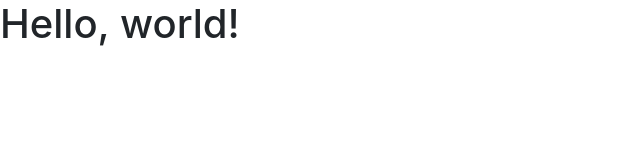
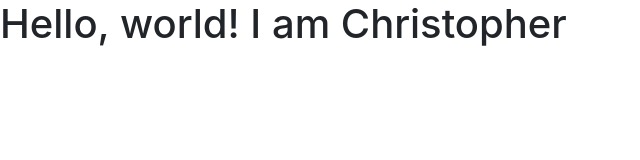
Before and after one commit to Swann75/github-flow, a plain HTML site: page index.html in a window 1280 px wide. Shown: the whole page, without its empty margins (0-640 px from the left). Drawn offline with nearby package versions, Linux system fonts and the light colour scheme.

Commit message:
Add name on message

```diff
--- a/index.html
+++ b/index.html
@@ -8,7 +8,7 @@
     <title>Hello, world!</title>
   </head>
   <body>
-    <h1>Hello, world!</h1>
+    <h1>Hello, world! I am Christopher</h1>
 
     <script src="https://code.jquery.com/jquery-3.3.1.slim.min.js" integrity="sha384-q8i/X+965DzO0rT7abK41JStQIAqVgRVzpbzo5smXKp4YfRvH+8abtTE1Pi6jizo" crossorigin="anonymous"></script>
     <script src="https://cdnjs.cloudflare.com/ajax/libs/popper.js/1.14.3/umd/popper.min.js" integrity="sha384-ZMP7rVo3mIykV+2+9J3UJ46jBk0WLaUAdn689aCwoqbBJiSnjAK/l8WvCWPIPm49" crossorigin="anonymous"></script>
```
